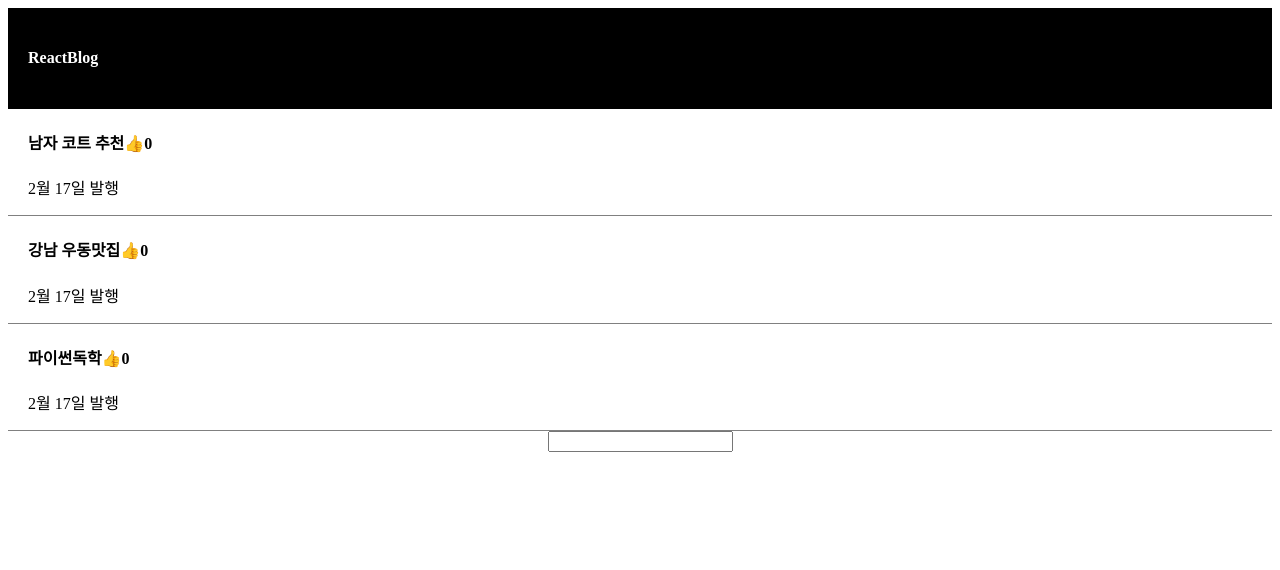
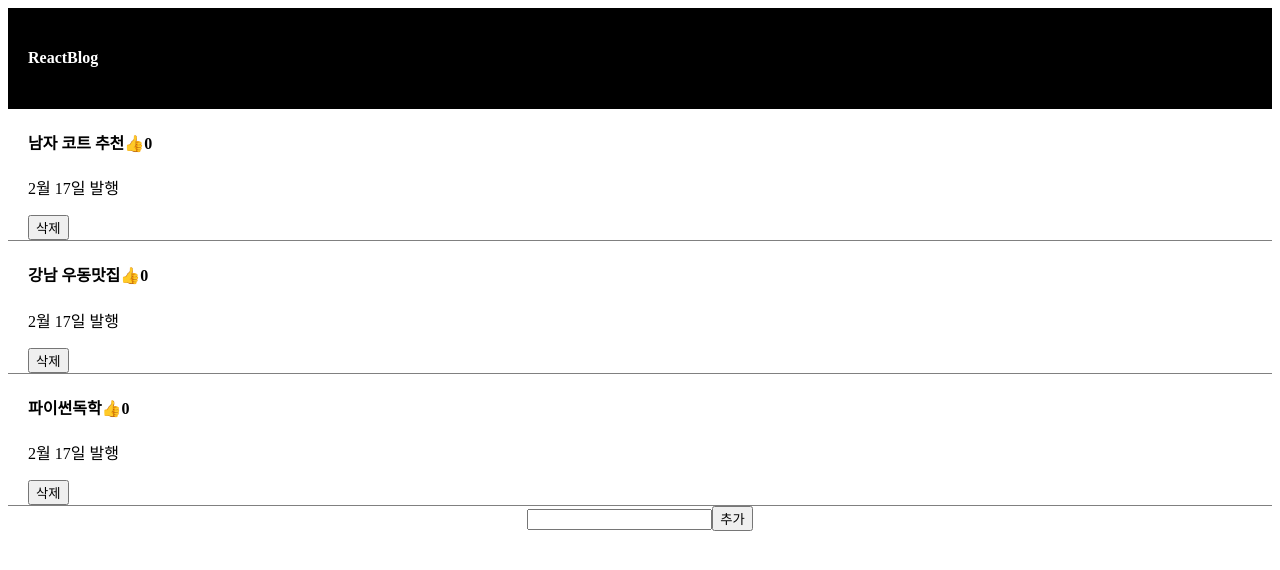
Before and after one commit to 55soup/react-exam, a React (Create React App) app in the folder blog/: page / in a window 1280 px wide. Shown: the top 570 px of the page. Built offline with nearby package versions, Linux system fonts and the light colour scheme.

Commit message:
글제목 추가구현

```diff
--- a/blog/src/App.js
+++ b/blog/src/App.js
@@ -49,6 +49,7 @@ function App() {
                   copy[i] = 따봉[i] + 1;
                   따봉변경(copy); }}>👍</span>{따봉[i]}</h4>
             <p>2월 17일 발행</p>
+            <button onClick={()=>{글제목변경()}}>삭제</button>
           </div>
         );
       })}
@@ -56,7 +57,9 @@ function App() {
         입력값변경(e.target.value)
         console.log(입력값)
         }}/>
-
+      <button onClick={()=>{
+        글제목변경([입력값, ...글제목])
+      }}>추가</button>
       {modal == true ? <Modal 글제목={글제목} title={title} /> : null}
     </div>
   );
```
